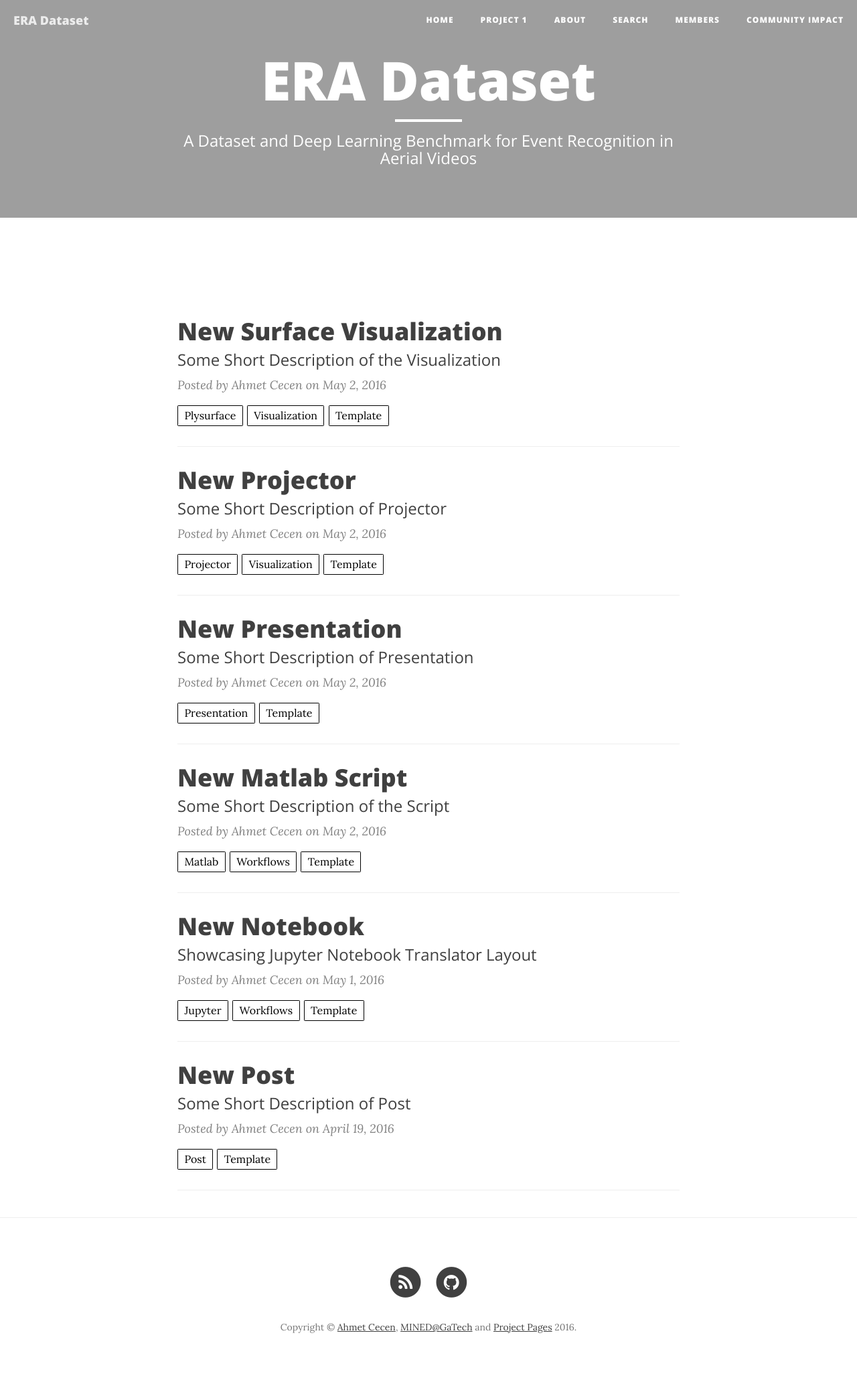
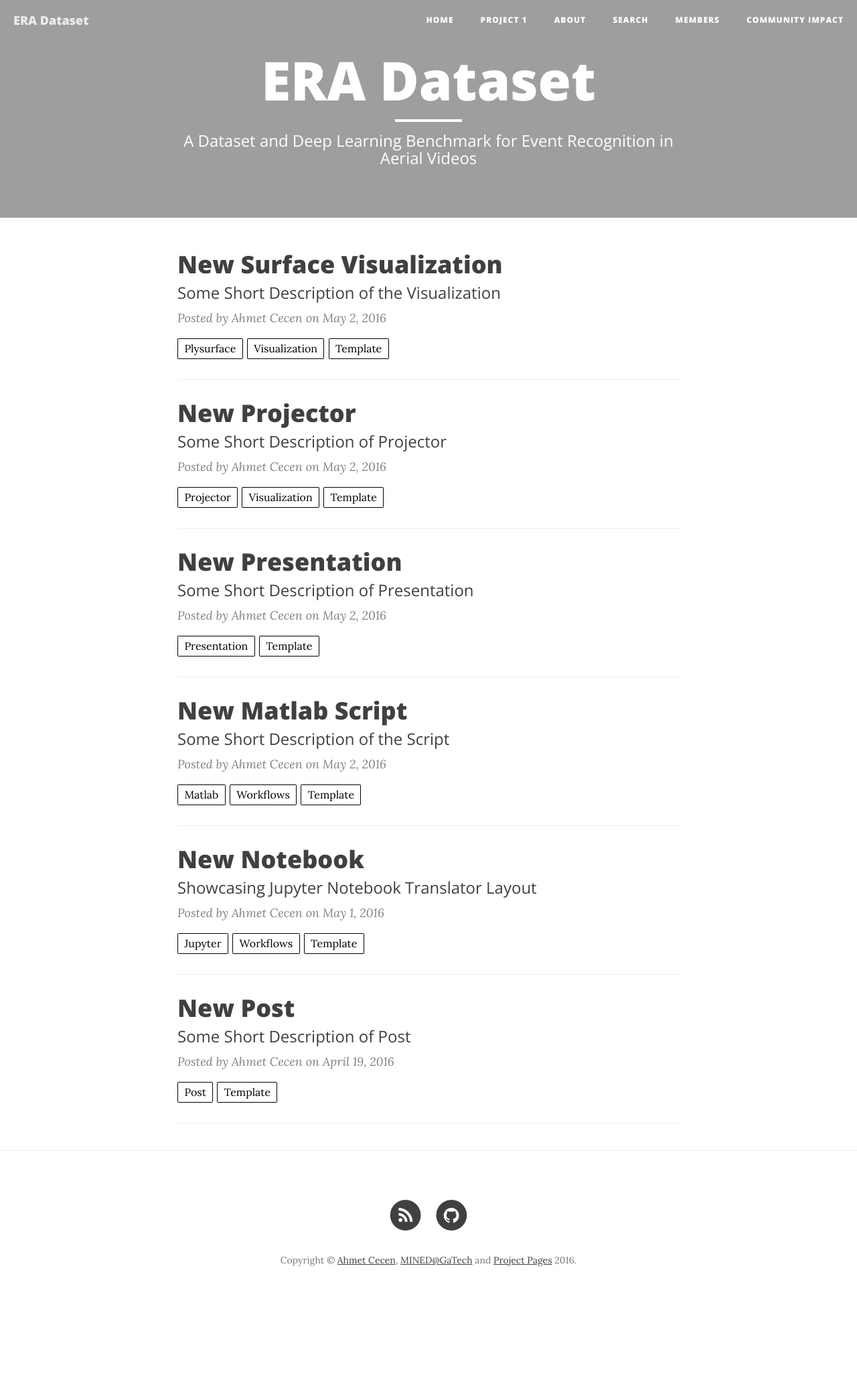
Before and after one commit to lcmou/ERA_Dataset, a Jekyll site: the page built from index.html, in a window 1280 px wide. Shown: the whole page at 67% size. Built offline with Jekyll 4.4.1, drawn with Linux system fonts in a browser that asks for light colours; nearby versions of some CDN libraries; the list of posts is cut into pages by our own code; after the commit the page ends 1957 px from its top, so only the background shows below that.

Commit message:
Update clean-blog.css

```diff
--- a/css/clean-blog.css
+++ b/css/clean-blog.css
@@ -143,9 +143,9 @@
   background-attachment: scroll;
   -webkit-background-size: cover;
   -moz-background-size: cover;
-  background-size: cover;
-  -o-background-size: cover;
-  margin-bottom: 120px;
+  /* background-size: cover; */
+  /*-o-background-size: cover; */
+  margin-bottom: 20px;
 }
 @media only screen and (min-width: 768px) {
   .intro-header .site-heading,
```
